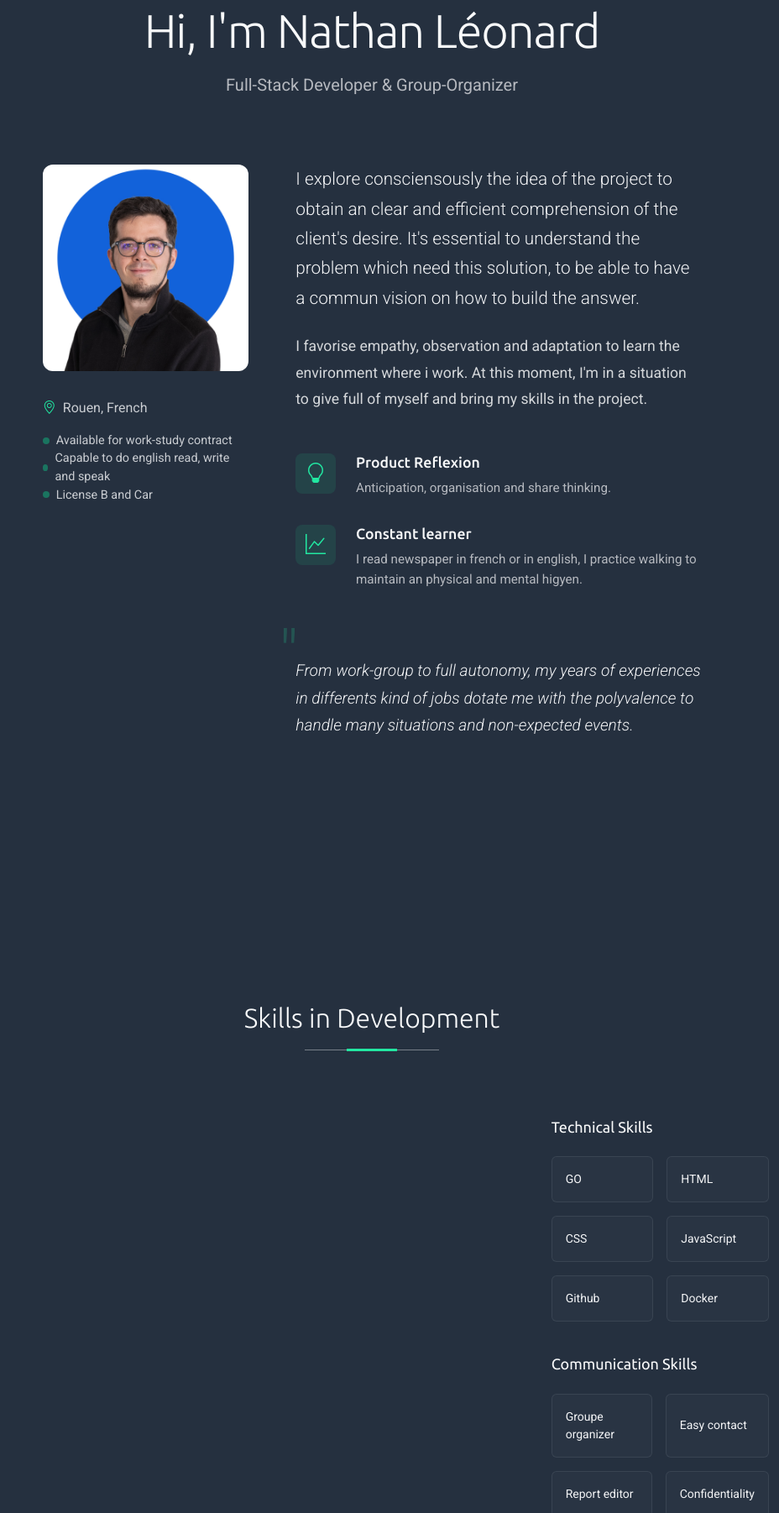
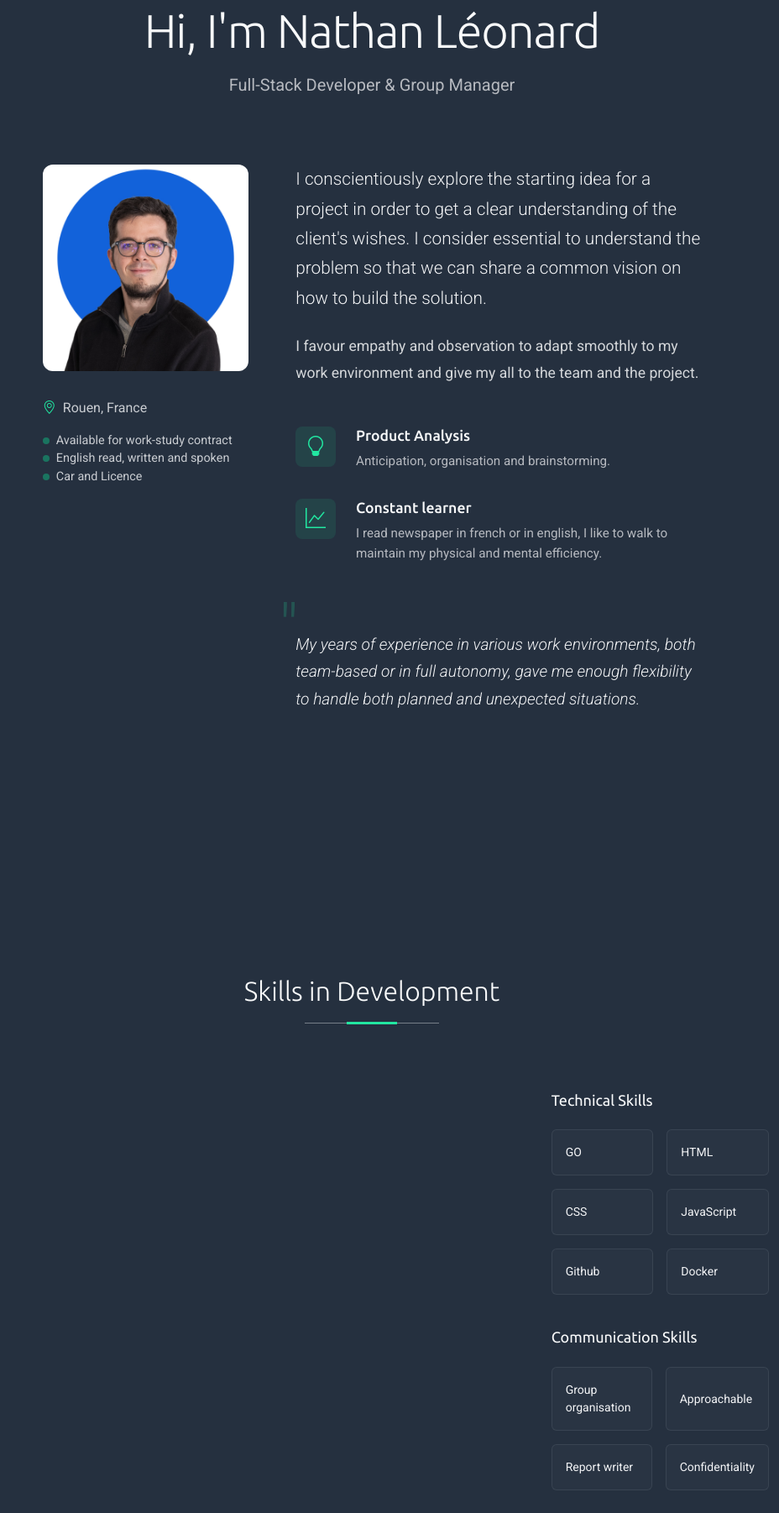
Before and after one commit to NL-Des/Temporary-Portfolio, a plain HTML site: page index.html in a window 1280 px wide. Shown: the part 998-2800 px from the top of the page at 84% size, without its empty margins (352-1280 px from the left). Drawn offline with Linux system fonts and the light colour scheme.

Commit message:
Correction des formulations en anglais.

```diff
--- a/index.html
+++ b/index.html
@@ -106,7 +106,7 @@
                 <span class="accent-text">Full-Stack Developer</span>
               </h1>
               <p class="hero-description" data-aos="fade-up" data-aos-delay="300">
-                Accompany the genesis of the idea, understand it, structure and translate it in code.
+                Support an idea from its genesis - Understand, structure and translate it into code.
               </p>
               <div class="hero-actions" data-aos="fade-up" data-aos-delay="400">
                 <a href="#portfolio" class="btn-primary">View My Work</a>
@@ -119,11 +119,11 @@
                 </div>
                 <div class="stat-item">
                   <span class="stat-number">1</span>
-                  <span class="stat-label">Current school project-group</span>
+                  <span class="stat-label">Current school group project</span>
                 </div>
                 <div class="stat-item">
                   <span class="stat-number">2</span>
-                  <span class="stat-label">Current project-group outside school</span>
+                  <span class="stat-label">Current group projects outside of school</span>
                 </div>
 <!--                 <div class="stat-item">
                   <span class="stat-number">3+</span>
@@ -172,7 +172,7 @@
 
             <div class="intro-header text-center" data-aos="fade-up" data-aos-delay="150">
               <h1>Hi, I'm Nathan Léonard</h1>
-              <p class="subtitle">Full-Stack Developer &amp; Group-Organizer</p>
+              <p class="subtitle">Full-Stack Developer &amp; Group Manager</p>
             </div>
 
             <div class="main-content-wrapper">
@@ -186,7 +186,7 @@
                     <div class="profile-meta">
                       <div class="location">
                         <i class="bi bi-geo-alt"></i>
-                        <span>Rouen, French</span>
+                        <span>Rouen, France</span>
                       </div>
                       <div class="status">
                         <div class="status-indicator"></div>
@@ -194,11 +194,11 @@
                       </div>
                       <div class="status">
                         <div class="status-indicator"></div>
-                        <span>Capable to do english read, write and speak</span>
+                        <span>English read, written and spoken</span>
                       </div>
                       <div class="status">
                         <div class="status-indicator"></div>
-                        <span>License B and Car</span>
+                        <span>Car and Licence</span>
                       </div>
                     </div>
                   </div>
@@ -208,9 +208,9 @@
                   <div class="content-area">
 
                     <div class="story-block">
-                      <p class="lead-text">I explore consciensously the idea of the project to obtain an clear and efficient comprehension of the client's desire. It's essential to understand the problem which need this solution, to be able to have a commun vision on how to build the answer.</p>
+                      <p class="lead-text">I conscientiously explore the starting idea for a project in order to get a clear understanding of the client's wishes. I consider essential to understand the problem so that we can share a common vision on how to build the solution.</p>
 
-                      <p>I favorise empathy, observation and adaptation to learn the environment where i work. At this moment, I'm in a situation to give full of myself and bring my skills in the project.</p>
+                      <p>I favour empathy and observation to adapt smoothly to my work environment and give my all to the team and the project.</p>
                     </div>
 
                     <div class="expertise-grid">
@@ -219,8 +219,8 @@
                           <i class="bi bi-lightbulb"></i>
                         </div>
                         <div class="expertise-content">
-                          <h4>Product Reflexion</h4>
-                          <p>Anticipation, organisation and share thinking.</p>
+                          <h4>Product Analysis</h4>
+                          <p>Anticipation, organisation and brainstorming.</p>
                         </div>
                       </div>
                       <div class="expertise-item" data-aos="zoom-in" data-aos-delay="400">
@@ -229,14 +229,14 @@
                         </div>
                         <div class="expertise-content">
                           <h4>Constant learner</h4>
-                          <p>I read newspaper in french or in english, I practice walking to maintain an physical and mental higyen.</p>
+                          <p>I read newspaper in french or in english, I like to walk to maintain my physical and mental efficiency.</p>
                         </div>
                       </div>
                     </div>
 
                     <div class="philosophy-quote" data-aos="fade-up" data-aos-delay="450">
                       <div class="quote-mark">"</div>
-                      <p>From work-group to full autonomy, my years of experiences in differents kind of jobs dotate me with the polyvalence to handle many situations and non-expected events.</p>
+                      <p>My years of experience in various work environments, both team-based or in full autonomy, gave me enough flexibility to handle both planned and unexpected situations.</p>
                     </div>
 
                   </div>
@@ -495,14 +495,14 @@
                 <h5 class="tech-title">Communication Skills</h5>
                 <div class="tech-stack">
                   <div class="tech-item">
-                      <span>Groupe organizer</span>
+                      <span>Group organisation</span>
                   </div>
 
                   <div class="tech-item">
-                      <span>Easy contact</span>
+                      <span>Approachable</span>
                   </div>
                   <div class="tech-item">
-                      <span>Report editor</span>
+                      <span>Report writer</span>
                   </div>
                   <div class="tech-item">
                       <span>Confidentiality</span>
@@ -515,7 +515,7 @@
                 <div class="achievement-list">
                   <div class="achievement-item">
                     <div class="achievement-date">Juin 2025</div>
-                    <div class="achievement-text">Zone01 Formation</div>
+                    <div class="achievement-text">Zone01 training</div>
                   </div>
                   <div class="achievement-item">
                     <div class="achievement-date">Juin 2024</div>
@@ -538,10 +538,16 @@
       <!-- Section Title -->
       <div class="container section-title" data-aos="fade-up">
         <h2>Resume</h2>
-        <p>I invite you to take a look to my precedent sphere of expertise</p>
-      </div><!-- End Section Title -->
+        <p>I invite you to take a look to my precedent sphere of expertise with my CV or on Linkedin.</p>
+      </div>
+              <div class="hero-actions" data-aos="fade-up" data-aos-delay="100">
+                <a href="#portfolio" class="btn-primary">Linkedin</a>
+                <a href="#contact" class="btn-primery">CV(pdf) (Trouver comment faire)</a>
+              </div>
 
-      <div class="container" data-aos="fade-up" data-aos-delay="100">
+      <!-- End Section Title -->
+
+     <!--  <div class="container" data-aos="fade-up" data-aos-delay="100">
 
         <div class="row align-items-start">
           <div class="col-lg-5" data-aos="fade-right" data-aos-delay="200">
@@ -677,7 +683,7 @@
         </div>
 
       </div>
-
+ -->
     </section><!-- /Resume Section -->
 
     <!-- Portfolio Section -->
@@ -849,11 +855,11 @@
     <section id="services" class="services section">
 
       <!-- Section Title -->
-      <div class="container section-title" data-aos="fade-up">
+<!--       <div class="container section-title" data-aos="fade-up">
         <h2>Services</h2>
         <p>Necessitatibus eius consequatur ex aliquid fuga eum quidem sint consectetur velit</p>
-      </div><!-- End Section Title -->
-
+      </div> --><!-- End Section Title -->
+<!--
       <div class="container" data-aos="fade-up" data-aos-delay="100">
 
         <div class="row g-5">
@@ -925,7 +931,7 @@
         </div>
 
       </div>
-
+ -->
     </section><!-- /Services Section -->
 
     <!-- Testimonials Section -->
```
